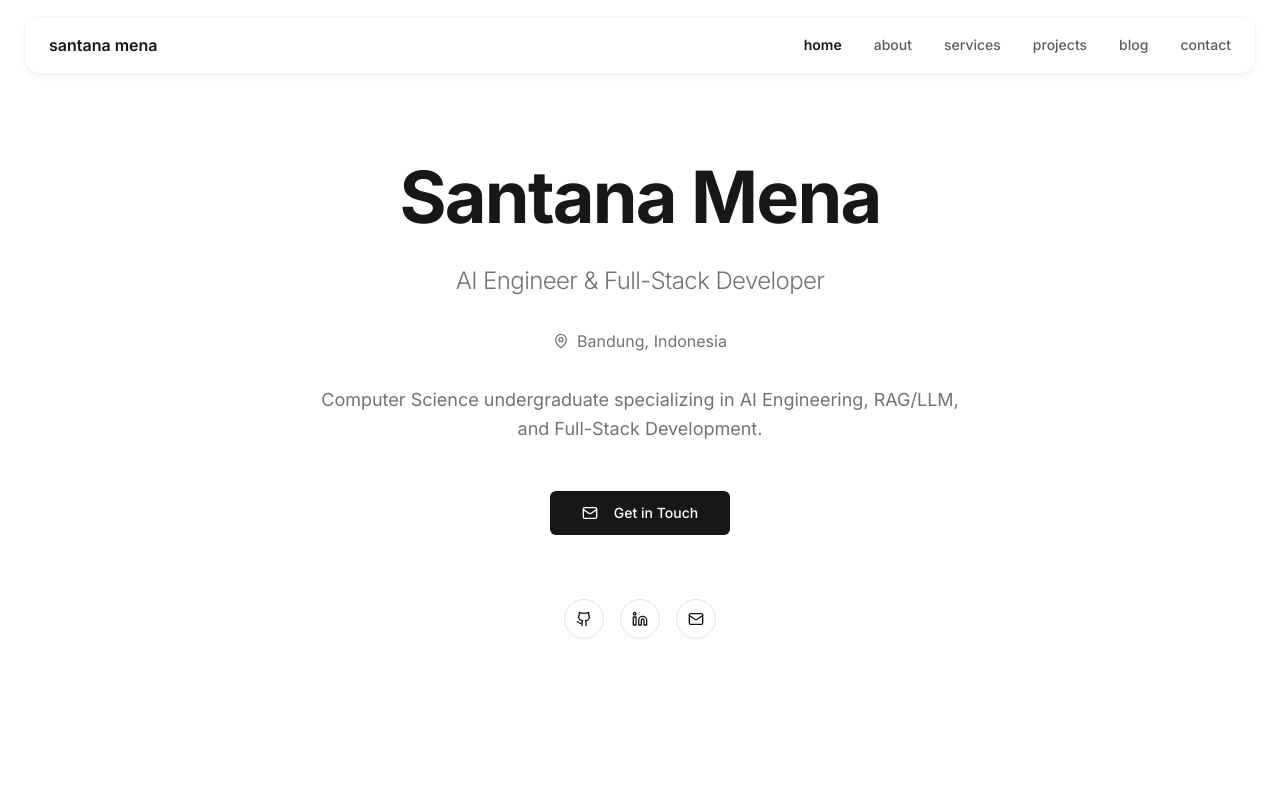
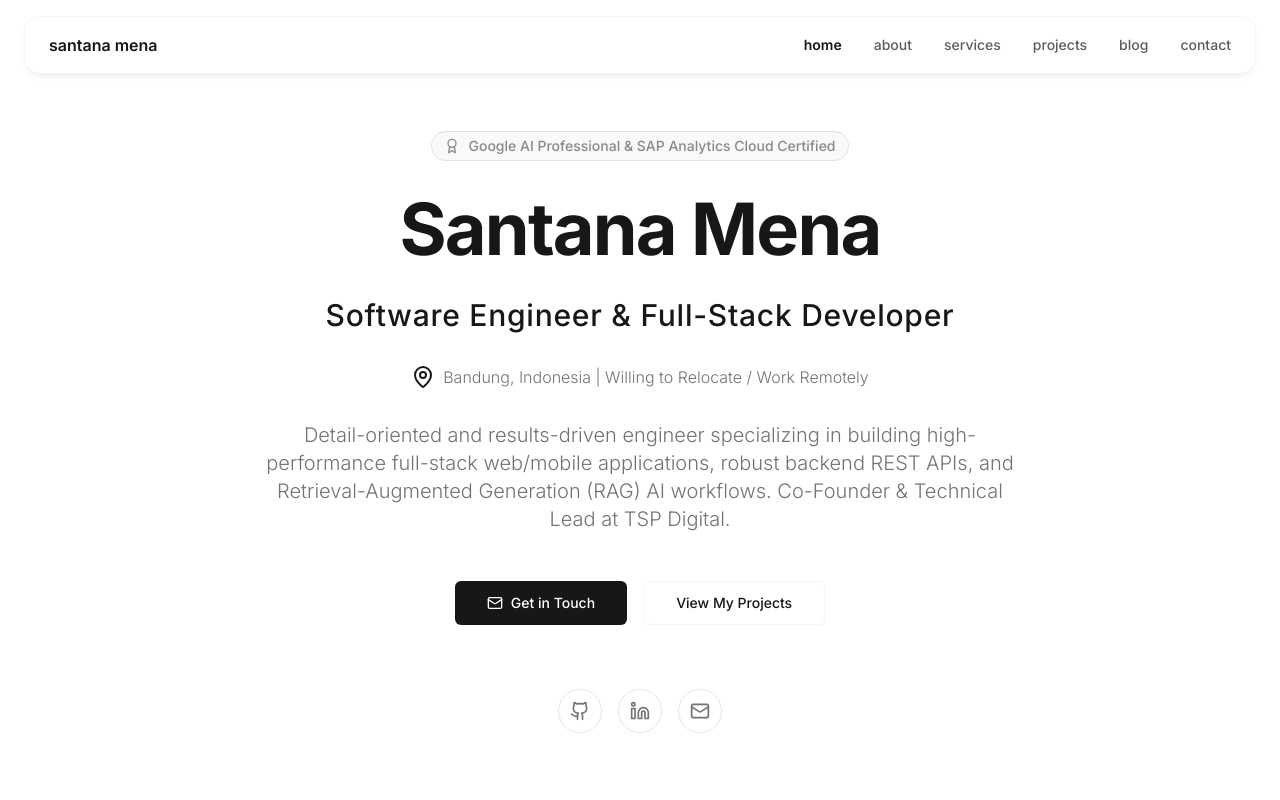
Before and after one commit to santanamnaa/santana-portofolio, a React (Vite) app: page / in a window 1280 px wide. Shown: the top 800 px of the page. Built offline with nearby package versions, Linux system fonts and the light colour scheme.

Commit message:
update hero description and email across all pages

```diff
--- a/src/components/Hero.tsx
+++ b/src/components/Hero.tsx
@@ -1,38 +1,49 @@
 import { Button } from "@/components/ui/button";
-import { Github, Linkedin, Mail, MapPin } from "lucide-react";
+import { Github, Linkedin, Mail, MapPin, Award, FileText } from "lucide-react";
 
 export const Hero = () => {
   return (
-    <section className="min-h-screen flex items-center justify-center">
+    <section className="min-h-screen flex items-center justify-center pt-16">
       <div className="container mx-auto px-6 text-center">
         <div className="max-w-4xl mx-auto space-y-8">
+          {/* Badge */}
+          <div className="inline-flex items-center gap-2 px-3 py-1 rounded-full border border-primary/20 bg-primary/5 text-primary text-sm font-medium animate-pulse">
+            <Award className="h-4 w-4" />
+            <span>Google AI Professional & SAP Analytics Cloud Certified</span>
+          </div>
+
           {/* Name */}
-          <h1 className="text-5xl md:text-7xl font-bold">
+          <h1 className="text-5xl md:text-7xl font-bold tracking-tight">
             Santana Mena
           </h1>
 
           {/* Title */}
-          <h2 className="text-xl md:text-2xl text-muted-foreground font-light">
-            AI Engineer & Full-Stack Developer
+          <h2 className="text-2xl md:text-3xl text-primary font-medium tracking-wide">
+            Software Engineer & Full-Stack Developer
           </h2>
 
           {/* Location */}
           <div className="flex items-center justify-center gap-2 text-muted-foreground">
-            <MapPin className="h-4 w-4" />
-            <span>Bandung, Indonesia</span>
+            <MapPin className="h-4.5 w-4.5 text-primary" />
+            <span className="font-light">Bandung, Indonesia | Willing to Relocate / Work Remotely</span>
           </div>
 
           {/* Description */}
-          <p className="text-lg text-muted-foreground max-w-2xl mx-auto leading-relaxed">
-            Computer Science undergraduate specializing in AI Engineering, RAG/LLM, and Full-Stack Development.
+          <p className="text-lg md:text-xl text-muted-foreground max-w-3xl mx-auto leading-relaxed font-light">
+            Detail-oriented and results-driven engineer specializing in building high-performance full-stack web/mobile applications, robust backend REST APIs, and Retrieval-Augmented Generation (RAG) AI workflows. Co-Founder & Technical Lead at TSP Digital.
           </p>
 
-          {/* CTA Button */}
-          <div className="pt-4">
-            <Button size="lg" asChild>
+          {/* CTA Buttons */}
+          <div className="flex flex-wrap items-center justify-center gap-4 pt-4">
+            <Button size="lg" className="gap-2" asChild>
               <a href="/contact">
-                <Mail className="h-4 w-4 mr-2" />
+                <Mail className="h-4 w-4" />
                 Get in Touch
+              </a>
+            </Button>
+            <Button size="lg" variant="outline" className="gap-2" asChild>
+              <a href="/Projects">
+                View My Projects
               </a>
             </Button>
           </div>
@@ -42,16 +53,16 @@ export const Hero = () => {
             {[
               { icon: Github, href: "https://github.com/santanamnaa", label: "GitHub" },
               { icon: Linkedin, href: "https://linkedin.com/in/santana-mena", label: "LinkedIn" },
-              { icon: Mail, href: "mailto:santanamnaa.dev@gmail.com", label: "Email" },
+              { icon: Mail, href: "mailto:santanamnaadev@gmail.com", label: "Email" },
             ].map(({ icon: Icon, href, label }) => (
               <a
                 key={label}
                 href={href}
                 target="_blank"
                 rel="noopener noreferrer"
-                className="w-10 h-10 rounded-full border border-border flex items-center justify-center hover:bg-muted transition-colors"
+                className="w-11 h-11 rounded-full border border-border flex items-center justify-center hover:bg-muted hover:border-primary/40 transition-all duration-300"
               >
-                <Icon className="h-4 w-4" />
+                <Icon className="h-5 w-5 text-muted-foreground hover:text-primary transition-colors" />
                 <span className="sr-only">{label}</span>
               </a>
             ))}
--- a/src/components/portfolio/Contact.tsx
+++ b/src/components/portfolio/Contact.tsx
@@ -14,8 +14,8 @@ const contactInfo = [
   {
     icon: Mail,
     label: "Email",
-    value: "santanamnaa.dev@gmail.com",
-    href: "mailto:santanamnaa.dev@gmail.com"
+    value: "santanamnaadev@gmail.com",
+    href: "mailto:santanamnaadev@gmail.com"
   },
   // {
   //   icon: Phone,
--- a/src/pages/About.tsx
+++ b/src/pages/About.tsx
@@ -16,7 +16,7 @@ const About = () => {
       description: "B.Sc. in Computer Science with a focus on AI Engineering and Software Development"
     },
     {
-      year: "Jan 2026-Mar 2026",
+      year: "Jan 2026-Feb 2026",
       title: "Full-Stack Developer (Contract)",
       organization: "PT Aitiserve Djaya Naraya",
       location: "Bandung, Indonesia",
@@ -40,7 +40,7 @@ const About = () => {
       description: "Developed custom web applications, online booking systems, and responsive business profiles"
     },
     {
-      year: "Aug 2025-Jun 2026",
+      year: "Feb 2026-Jun 2026",
       title: "Co-Founder & Technical Lead",
       organization: "TSP Digital",
       location: "Bandung, Indonesia",
@@ -73,7 +73,7 @@ const About = () => {
   ];
 
   const quickStats = [
-    { label: "GitHub Repos", value: "100+", icon: Sparkles },
+    { label: "GitHub Repos", value: "120+", icon: Sparkles },
     { label: "Projects Deployed", value: "40", icon: Users },
     { label: "Community Stars", value: "20+", icon: Award },
     { label: "Years Coding", value: "3+", icon: BookOpen },
@@ -92,9 +92,7 @@ const About = () => {
                 About <span className="text-primary">Me</span>
               </h1>
               <p className="text-xl text-muted-foreground leading-relaxed">
-                A passionate Computer Science student specializing in AI Engineering and Full-Stack Development.
-                I'm dedicated to building innovative digital solutions that make a real impact, particularly
-                for Indonesian SMEs through my work with TSP Digital.
+                Detail-oriented and results-driven Software Engineer with a solid foundation in building full-stack web and mobile applications, backend REST APIs, and containerized architectures. Google AI Professional and SAP Analytics Cloud certified.
               </p>
               <div className="flex flex-wrap items-center justify-center gap-3 mt-6">
                 {highlights.map((h, i) => (
@@ -106,7 +104,7 @@ const About = () => {
 
               <div className="flex flex-wrap items-center justify-center gap-3 mt-8 fade-in-up" style={{ animationDelay: `260ms` }}>
                 <Button asChild>
-                  <a href="mailto:santanamnaa.dev@gmail.com">
+                  <a href="mailto:santanamnaadev@gmail.com">
                     <Mail className="h-4 w-4 mr-2" /> Contact Me
                   </a>
                 </Button>
@@ -281,7 +279,7 @@ const About = () => {
                 <p className="text-muted-foreground mb-4">Open to collaborations, internships, and AI projects.</p>
                 <div className="flex justify-center gap-3">
                   <Button asChild>
-                    <a href="mailto:santanamnaa.dev@gmail.com"><Mail className="h-4 w-4 mr-2" /> Get in Touch</a>
+                    <a href="mailto:santanamnaadev@gmail.com"><Mail className="h-4 w-4 mr-2" /> Get in Touch</a>
                   </Button>
 
                 </div>
--- a/src/pages/ContactPage.tsx
+++ b/src/pages/ContactPage.tsx
@@ -29,8 +29,8 @@ const contactInfo = [
   {
     icon: Mail,
     label: "Primary Email",
-    value: "santanamnaa.dev@gmail.com",
-    href: "mailto:santanamnaa.dev@gmail.com",
+    value: "santanamnaadev@gmail.com",
+    href: "mailto:santanamnaadev@gmail.com",
     description: "Business inquiries & collaboration"
   },
   // {
```
